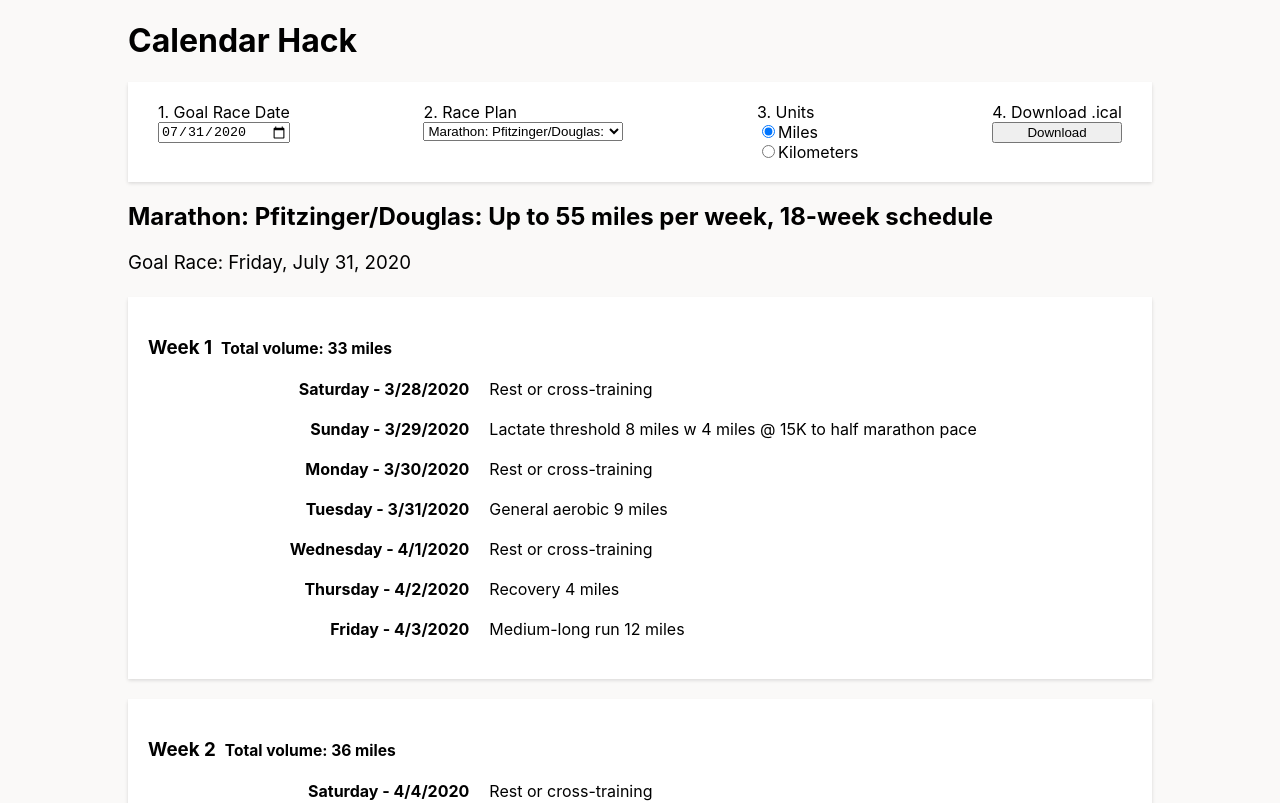
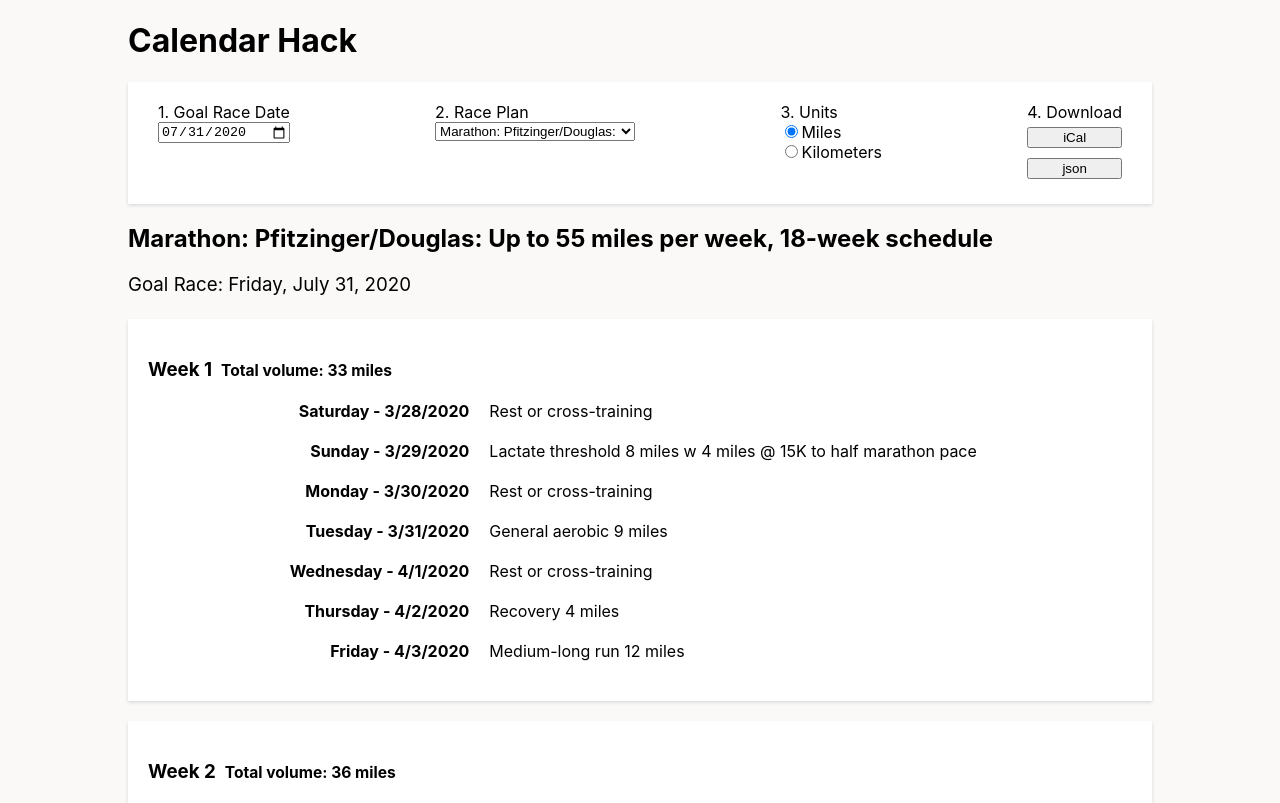
Before and after one commit to hoovercj/time-to-run, a React (Create React App) app: page / in a window 1280 px wide. Shown: the top 803 px of the page. Built offline with nearby package versions, Linux system fonts and the light colour scheme.

Commit message:
Add export to json button

```diff
--- a/package.json
+++ b/package.json
@@ -1,5 +1,6 @@
 {
   "name": "my-calendar-hack",
+  "homepage": "https://www.codyhoover.com/calendar-hack",
   "version": "0.1.0",
   "private": true,
   "dependencies": {
@@ -13,9 +14,12 @@
     "react": "^16.13.1",
     "react-dom": "^16.13.1",
     "react-scripts": "3.4.1",
-    "typescript": "^3.7.5"
+    "typescript": "^3.7.5",
+    "gh-pages": "2.2.0"
   },
   "scripts": {
+    "predeploy": "npm run build",
+    "deploy": "gh-pages -d build",
     "start": "react-scripts start",
     "build": "react-scripts build",
     "test": "react-scripts test",
--- a/src/components/App.tsx
+++ b/src/components/App.tsx
@@ -1,13 +1,16 @@
 import React, { useState } from "react";
 import "./App.css";
 // import planJson from "../workouts/sample-workout.json";
-import { Plan as IPlan, Units, ScheduledPlan } from "../lib/workout";
-import { addDays, schedulePlan, chunkArray } from "../lib/utils";
-import { ics } from "../lib/ics";
+import { Plan as IPlan, Units } from "../lib/workout";
+import { addDays, schedulePlan } from "../lib/utils";
 import { Settings } from "./Settings";
 import { Plan } from "./Plan";
 import { PLANS } from "../workouts/workouts";
-import { formatWorkoutFromTemplate } from "../lib/formatter";
+import {
+  Filetype,
+  downloadPlanCalendar,
+  downloadPlanTemplate
+} from "../lib/exporter";
 const plans: { [key: string]: IPlan } = {};
 PLANS.forEach(w => (plans[w.title] = w));
 
@@ -18,14 +21,21 @@
   const selectedPlan = plans[selectedPlanTitle];
 
   const today = new Date();
-  const todayWithoutTime = new Date(today.getFullYear(), today.getMonth(), today.getDate());
-  const defaultGoalDate = addDays(todayWithoutTime, selectedPlan.workouts.length);
+  const todayWithoutTime = new Date(
+    today.getFullYear(),
+    today.getMonth(),
+    today.getDate()
+  );
+  const defaultGoalDate = addDays(
+    todayWithoutTime,
+    selectedPlan.workouts.length
+  );
   const [goalDate, setGoalDate] = useState(defaultGoalDate);
 
   const defaultUnits = selectedPlan.units;
-  const [units, setUnits] = useState(defaultUnits as string);
+  const [units, setUnits] = useState(defaultUnits);
 
-  const planToRender = schedulePlan(selectedPlan, goalDate, units as Units);
+  const scheduledPlan = schedulePlan(selectedPlan, goalDate, units as Units);
 
   return (
     <div className="app">
@@ -38,43 +48,15 @@
         onDateChange={setGoalDate}
         onPlanChange={setSelectedPlanTitle}
         onUnitsChange={setUnits}
-        onDownload={() => downloadPlan(planToRender)}
+        onDownload={(filetype: Filetype) =>
+          filetype === "ical"
+            ? downloadPlanCalendar(scheduledPlan)
+            : downloadPlanTemplate(selectedPlan, filetype)
+        }
       />
-      <Plan plan={planToRender} />
+      <Plan plan={scheduledPlan} />
     </div>
   );
 }
 
-function downloadPlan(plan: ScheduledPlan): void {
-  const calendar = ics();
-
-  if (!calendar) {
-    return;
-  }
-
-  const weeks = chunkArray(plan.workouts, 7);
-
-  weeks.forEach((week, index) => {
-    const weekTitle = `${weeks.length - index} Weeks to Goal`;
-    calendar.addEvent(
-      weekTitle,
-      "",
-      "",
-      week[0].date,
-      week[week.length - 1].date
-    );
-
-    week.forEach((workout, index) => {
-      const workoutTitle = formatWorkoutFromTemplate(
-        workout.description,
-        workout.units,
-        workout.displayUnits
-      );
-      calendar.addEvent(workoutTitle, "", "", workout.date, workout.date);
-    });
-  });
-
-  calendar.download(plan.title, ".ics");
-}
-
 export default App;
--- a/src/components/Settings.css
+++ b/src/components/Settings.css
@@ -13,6 +13,9 @@
   max-width: 200px;
 }
 
+.download-button {
+  margin: 5px 0;
+}
 
 @media (max-width: 800px) {
   .settings {
--- a/src/components/Settings.tsx
+++ b/src/components/Settings.tsx
@@ -4,6 +4,8 @@
 
 import { Card } from "./Card";
 import { getDateInputValueString } from "../lib/utils";
+import { Filetype } from "../lib/exporter";
+import { Units } from "../lib/workout";
 
 type func<T> = (value: T) => void;
 
@@ -13,9 +15,9 @@
   plans: string[];
   selectedPlan: string;
   onPlanChange: func<string>;
-  units: string;
-  onUnitsChange: func<string>;
-  onDownload: func<void>;
+  units: Units;
+  onUnitsChange: func<Units>;
+  onDownload: func<Filetype>;
 }
 
 export function Settings(props: SettingsProps) {
@@ -55,15 +57,17 @@
         </div>
         {renderUnits(units, onUnitsChange)}
         <div className="field">
-          <label htmlFor="download-input">4. Download .ical</label>
-          <button id="download-input" onClick={() => onDownload()}>Download</button>
+          <label id="download-label">4. Download</label>
+          <button className="download-button" aria-labelledby="download-label download-ical-button" id="download-ical-button" onClick={() => onDownload("ical")}>iCal</button>
+          <button className="download-button" aria-labelledby="download-label download-json-button" id="download-json-button" onClick={() => onDownload("json")}>json</button>
+          {/* <button className="download-button" aria-labelledby="download-label download-csv-button" id="download-csv-button" onClick={() => onDownload("csv")}>csv</button> */}
         </div>
       </div>
     </Card>
   );
 }
 
-function renderUnits(units: string, onUnitsChange: func<string>) {
+function renderUnits(units: string, onUnitsChange: func<Units>) {
   return RadioGroup({
       label: "3. Units",
       name: "units",
@@ -75,7 +79,7 @@
         label: "Kilometers",
         value: "kilometers",
       }],
-      onSelectedChange: onUnitsChange,
+      onSelectedChange: (value: string) => onUnitsChange(value as Units),
     });
 }
 
--- /dev/null
+++ b/src/lib/exporter.ts
@@ -0,0 +1,53 @@
+import { ics, saveAs } from "../lib/ics";
+
+import { ScheduledPlan, Plan } from "./workout";
+import { formatWorkoutFromTemplate } from "./formatter";
+import { chunkArray } from "../lib/utils";
+
+export type Filetype = 'ical' | 'json' | 'csv';
+
+export function downloadPlanTemplate(plan: Plan, filetype: Filetype) {
+  switch(filetype) {
+    case 'json':
+      downloadJson(plan);
+      return;
+    case 'csv':
+      return;
+  }
+}
+
+export function downloadPlanCalendar(plan: ScheduledPlan) {
+  const calendar = ics();
+
+  if (!calendar) {
+    return;
+  }
+
+  const weeks = chunkArray(plan.workouts, 7);
+
+  weeks.forEach((week, index) => {
+    const weekTitle = `${weeks.length - index} Weeks to Goal`;
+    calendar.addEvent(
+      weekTitle,
+      "",
+      "",
+      week[0].date,
+      week[week.length - 1].date
+    );
+
+    week.forEach((workout, index) => {
+      const workoutTitle = formatWorkoutFromTemplate(
+        workout.description,
+        workout.units,
+        workout.displayUnits
+      );
+      calendar.addEvent(workoutTitle, "", "", workout.date, workout.date);
+    });
+  });
+
+  calendar.download(plan.title, ".ics");
+}
+
+function downloadJson(plan: Plan) {
+  saveAs!(new Blob([JSON.stringify(plan, null, '  ')]), `${plan.title}.json`);
+}
--- a/src/lib/utils.ts
+++ b/src/lib/utils.ts
@@ -3,6 +3,10 @@
 // TODO: Add unit tests for util methods
 
 export function chunkArray<T>(array: T[], chunkSize: number): T[][] {
+  if (chunkSize <= 0) {
+    return [array];
+  }
+
   const arrayCopy = [...array];
   var chunks = [];
   while (arrayCopy.length) {
```
Also changed, not shown: src/lib/ics.js, 1 other file (tests, documents, lock files or other folders).
